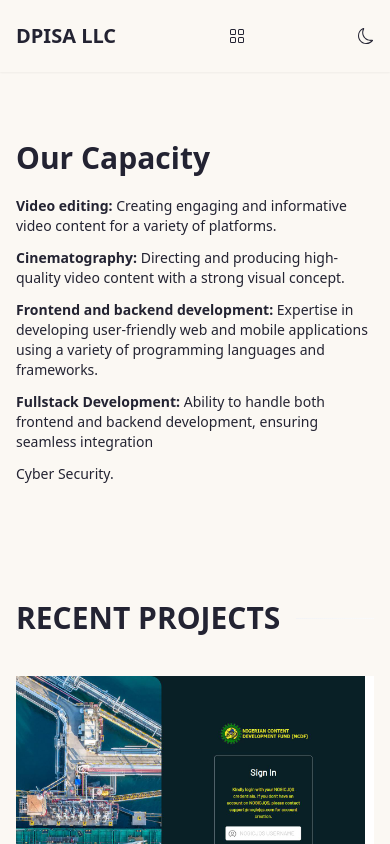
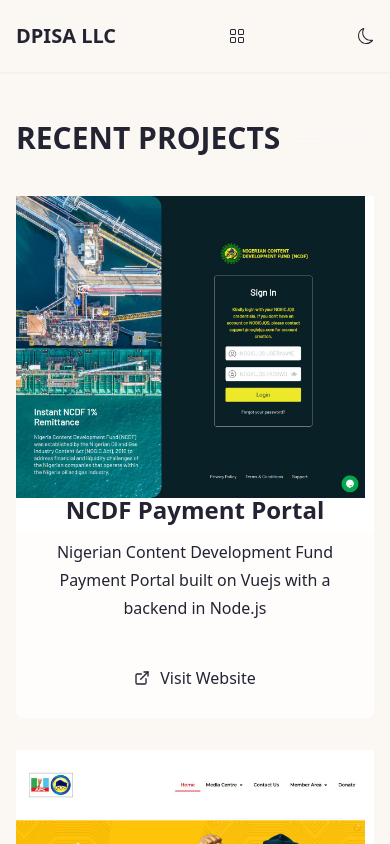
Before and after one commit to vividone/dpisa-portfolio, a Next.js app: page / in a window 390 px wide. Shown: the top 844 px of the page. Built offline with nearby package versions, Linux system fonts and the light colour scheme.

Commit message:
Updates...

```diff
--- a/app/sections/project/index.jsx
+++ b/app/sections/project/index.jsx
@@ -25,38 +25,6 @@
 
 	return (
 		<LazyMotion features={domAnimation}>
-			<section id="intro" className="section">
-				<div className="grid grid-cols-1 md:grid-cols-[1fr_0.5fr] lg:grid-cols-[1fr_0.7fr] gap-4 items-center">
-					<div className="py-5 md:py-10">
-						<h1 tabIndex="0" className="text-3xl md:text-5xl xl:text-6xl font-bold">
-							<p>Our Capacity</p>
-						</h1>
-							<ul className="mt-5 text-sm md:text-md xl:text-md">
-								<li className="pb-3">
-									<span className="font-bold">Video editing:</span> Creating engaging and
-									informative video content for a variety of platforms.
-								</li>
-								<li className="pb-3">
-									<span className="font-bold">
-									Cinematography:</span> Directing and producing high-quality video content with a strong
-									visual concept.
-								</li>
-								<li className="pb-3">
-									<span className="font-bold">
-									Frontend and backend development: </span> Expertise in developing user-friendly web and
-									mobile applications using a variety of programming languages and frameworks.
-								</li>
-								<li className="pb-3">
-									<span className="font-bold"> Fullstack Development: </span>
-									Ability to handle both frontend and backend development, ensuring seamless
-									integration
-								</li>
-								<li>Cyber Security.</li>
-							</ul>
-
-					</div>
-				</div>
-			</section>
 
 			<section id="projects" className="section">
 				<HeadingDivider title="Recent projects" />
@@ -91,6 +59,38 @@
 					</Link>
 				</div>
 			</section>
+			<section id="intro" className="section">
+				<div className="grid grid-cols-1 md:grid-cols-[1fr_0.5fr] lg:grid-cols-[1fr_0.7fr] gap-4 items-center">
+					<div className="py-5 md:py-10">
+						<h1 tabIndex="0" className="text-3xl md:text-5xl xl:text-6xl font-bold">
+							<p>Our Capacity</p>
+						</h1>
+						<ul className="mt-5 text-sm md:text-md xl:text-md">
+							<li className="pb-3">
+								<span className="font-bold">Video editing:</span> Creating engaging and informative
+								video content for a variety of platforms.
+							</li>
+							<li className="pb-3">
+								<span className="font-bold">Cinematography:</span> Directing and producing
+								high-quality video content with a strong visual concept.
+							</li>
+							<li className="pb-3">
+								<span className="font-bold">Frontend and backend development: </span> Expertise in
+								developing user-friendly web and mobile applications using a variety of programming
+								languages and frameworks.
+							</li>
+							<li className="pb-3">
+								<span className="font-bold"> Fullstack Development: </span>
+								Ability to handle both frontend and backend development, ensuring seamless
+								integration
+							</li>
+							<li className="pb-3">
+								<span className="font-bold">Cyber Security.</span>
+							</li>
+						</ul>
+					</div>
+				</div>
+			</section>
 		</LazyMotion>
 	);
 }
```
